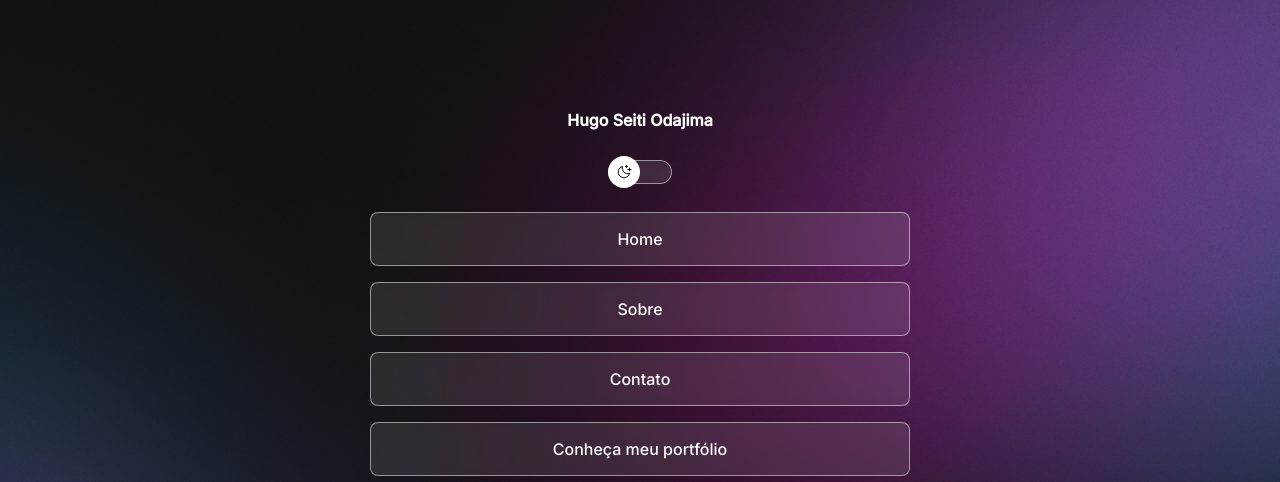
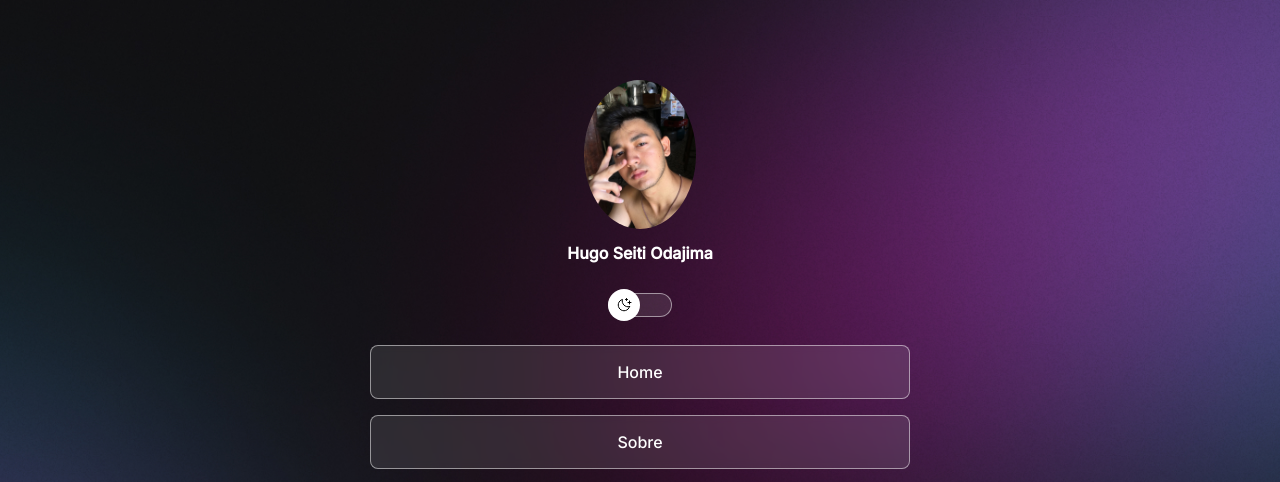
Before and after one commit to Seitii/Portfolio, a plain HTML site: page index.html in a window 1280 px wide. Shown: the top 482 px of the page. Drawn offline with nearby package versions, Linux system fonts and the light colour scheme.

Commit message:
imagem atualizada

```diff
--- a/index.html
+++ b/index.html
@@ -12,7 +12,7 @@
     <body>
         <div id="container">     <!-- caixa generica == não tem estilo -->
             <div id="profile">
-                <img src="" alt="">
+                <img src="./assets/image5.JPG" alt="">
                 <p><strong>Hugo Seiti Odajima</strong></p>
             </div>
             <div id="switch" onclick="toggleMode()">
--- a/script.js
+++ b/script.js
@@ -8,7 +8,7 @@ function toggleMode() {
         image.setAttribute("src", "./assets/image4.jpg")
         image.setAttribute("alt", "Erro ao carregar imagem 1")
     }else{
-        image.setAttribute("src", "./assets/image1.jpg")
+        image.setAttribute("src", "./assets/image5.jpg")
         image.setAttribute("alt", "Erro ao carregar imagem 2")
     }
 }
--- a/style.css
+++ b/style.css
@@ -57,12 +57,15 @@ body *{ /* * = todos os elementos */
     text-align: center; /* alinha o texto no centro */
     padding: 24px;
 
+
 }
 
 #profile img{
     /* display: block;  tira o espaço em branco do lado da imagem */
     width: 112px;
     /* margin: auto;   regra de display = visualização. INLINE OU BLOCK. alinhamento */
+    border-radius: 50%;
+
 }
 
 #profile p{
@@ -70,6 +73,7 @@ body *{ /* * = todos os elementos */
     /* font-size: 24px;  tamanho da fonte */
     line-height: 24px; /* altura da linha */
     margin-top: 8px;
+
 }
 
 #switch{
```
Also changed, not shown: assets/image1.jpg (deleted), assets/image5.JPG (added).
